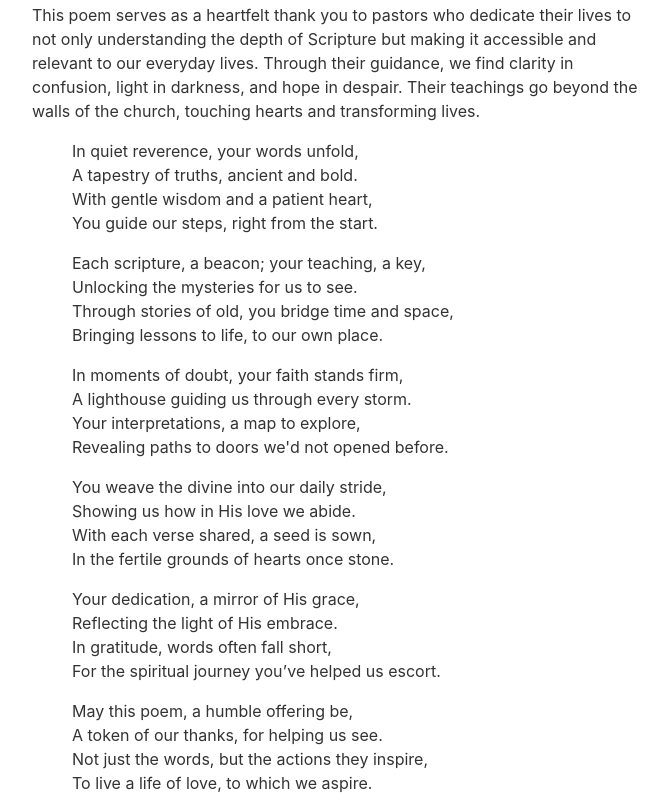
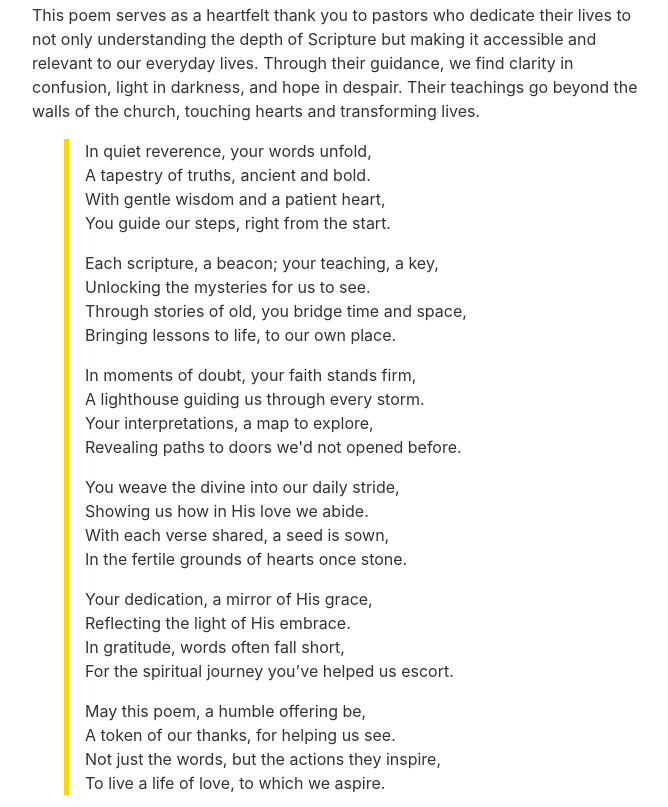
Before and after one commit to mcironlung/Poems-Blog-11ty, an Eleventy site: page content/blog/thank-you-poems-for-pastors.md in a window 1280 px wide. Shown: the part 1873-2680 px from the top of the page, without its empty margins (304-972 px from the left). Built offline with nearby package versions, Linux system fonts and the light colour scheme; Eleventy itself is replaced by a stand-in of ours; files that its build step writes are made by us from their sources; files whose address does not match are found by name; what @zachleat/heading-anchors, zod-validation-error would draw is missing.

Commit message:
css updated yellow blockquote bar

```diff
--- a/css/index.css
+++ b/css/index.css
@@ -133,6 +133,13 @@ header {
 	padding: 0.5rem 1rem;
 	border: 1px solid var(--color-gray-90);
 	border-radius: 2px;
+}
+
+/* Add a yellow bar to the left of blockquotes */
+blockquote {
+  border-left: 5px solid #FFD600; /* bright yellow */
+  padding-left: 1em;
+  margin-left: 2em;
 }
 
 /* Prevent visually-hidden skip link fom pushing content around when focused */
```
